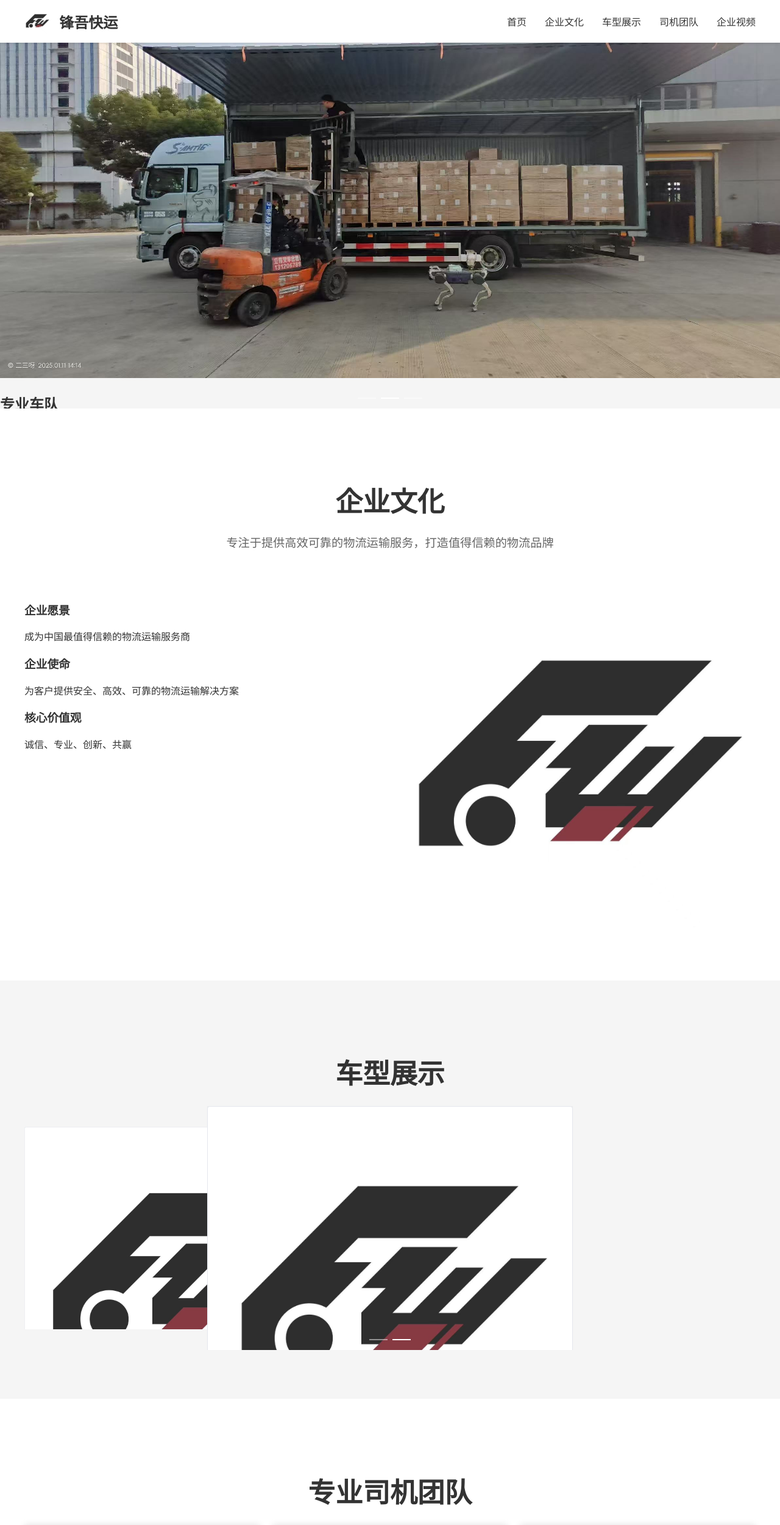
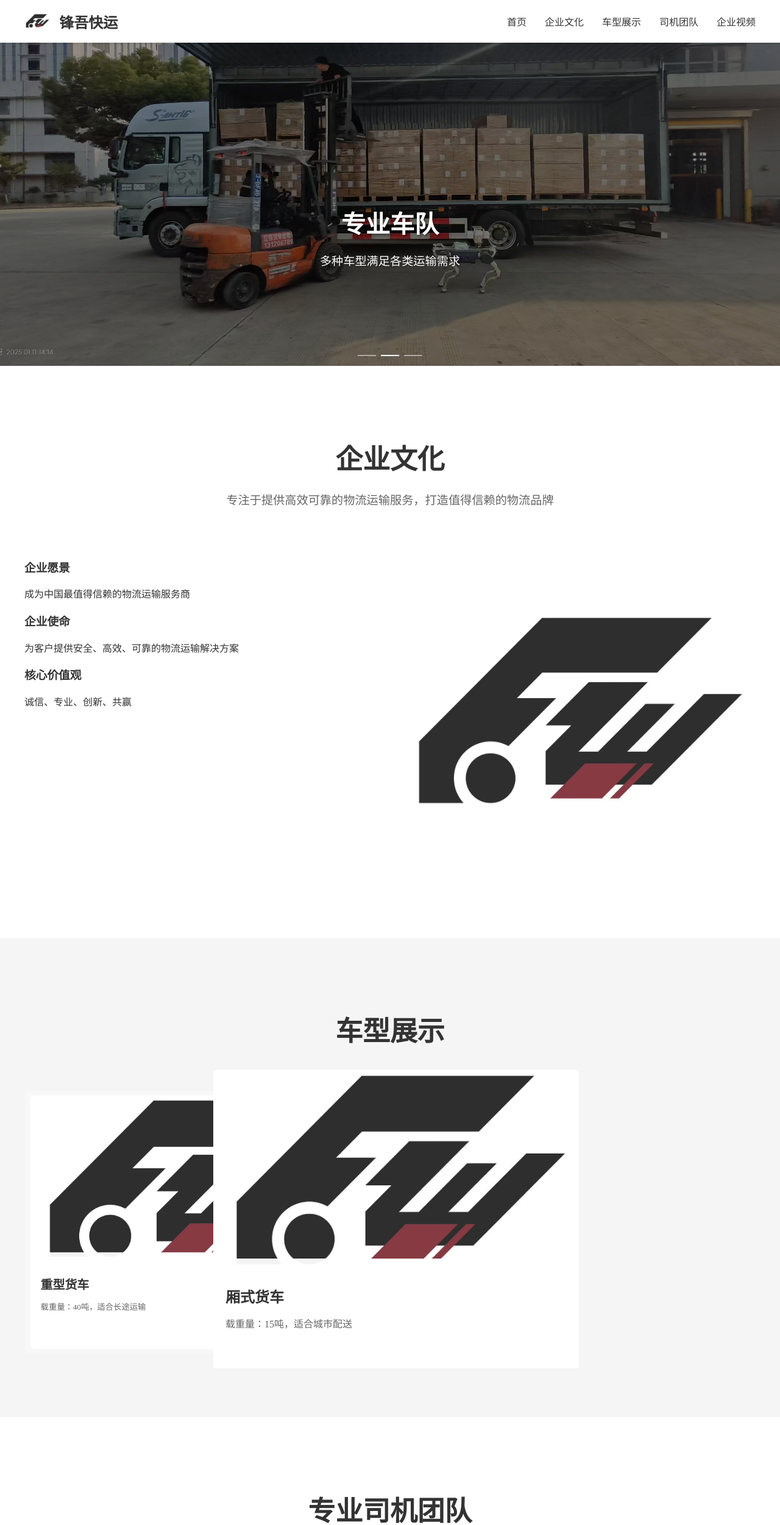
Before and after one commit to barry-wang-1/FengWuOfficial, a Vue app: page / in a window 1280 px wide. Shown: the top 2501 px of the page at 61% size. Built offline with nearby package versions, Linux system fonts and the light colour scheme.

Commit message:
feat: 基本完成电脑网页版 - 轮播图正常显示

```diff
--- a/src/components/Home/Home.css
+++ b/src/components/Home/Home.css
@@ -10,12 +10,127 @@
   margin: 0;
   color: var(--secondary-color);
 }
+
+/* 轮播图样式 */
 .banner-carousel {
-  margin-top: 70px;
-  margin-bottom: 0;
-  box-shadow: none;
-  border-radius: 0;
   width: 100%;
+  height: 600px;
+  position: relative;
+}
+
+.banner-carousel .el-carousel,
+.banner-carousel .el-carousel__container,
+.banner-carousel .el-carousel__item {
+  height: 100% !important;
+}
+
+.banner-carousel .banner-item {
+  position: relative;
+  width: 100%;
+  height: 100%;
+}
+
+.banner-carousel .banner-background {
+  position: absolute;
+  top: 0;
+  left: 0;
+  width: 100%;
+  height: 100%;
+  z-index: 0;
+}
+
+.banner-carousel .banner-overlay {
+  position: absolute;
+  top: 0;
+  left: 0;
+  width: 100%;
+  height: 100%;
+  background: rgba(0, 0, 0, 0.4);
+  z-index: 1;
+}
+
+.banner-carousel .banner-content {
+  position: absolute;
+  bottom: 20%;
+  left: 50%;
+  transform: translateX(-50%);
+  width: 90%;
+  max-width: 1200px;
+  text-align: center;
+  color: #fff;
+  z-index: 999 !important;
+  padding: 20px;
+}
+
+.banner-carousel .banner-content h2 {
+  font-size: 2.5rem;
+  margin-bottom: 1rem;
+  text-shadow: 2px 2px 4px rgba(0, 0, 0, 0.5);
+}
+
+.banner-carousel .banner-content p {
+  font-size: 1.2rem;
+  text-shadow: 1px 1px 2px rgba(0, 0, 0, 0.5);
+}
+/* 车型展示样式 */
+#vehicles .vehicle-card {
+  height: 100%;
+  position: relative;
+  border-radius: 8px;
+  overflow: hidden;
+  background: #fff;
+}
+
+#vehicles .vehicle-image {
+  width: 100%;
+  height: 70%;
+  display: block;
+}
+
+#vehicles .vehicle-info {
+  position: absolute;
+  bottom: 0;
+  left: 0;
+  right: 0;
+  padding: 20px;
+  background: rgba(255, 255, 255, 0.95);
+  min-height: 30%;
+}
+
+#vehicles .vehicle-info h3 {
+  font-size: 1.5rem;
+  margin-bottom: 15px;
+  color: var(--secondary-color);
+}
+
+#vehicles .vehicle-info p {
+  font-size: 1rem;
+  line-height: 1.6;
+  color: #666;
+}
+
+#vehicles .el-carousel__item {
+  padding: 10px;
+}
+/* 其他部分样式保持不变 */
+.section h2 {
+  font-size: 2.8rem;
+  margin-bottom: 1.5rem;
+  text-align: center;
+}
+.section p.section-description {
+  text-align: center;
+  max-width: 800px;
+  margin: 0 auto 60px;
+  font-size: 1.2rem;
+  line-height: 1.6;
+  color: #666;
+}
+
+/* 蓝色背景区块的文字颜色 */
+.section.blue-bg h2,
+.section.blue-bg p {
+  color: #fff;
 }
 
 /* 内容区域容器 */
@@ -44,22 +159,3 @@
   background: #005587;
   color: #fff;
 }
-.section h2 {
-  font-size: 2.8rem;
-  margin-bottom: 1.5rem;
-  text-align: center;
-}
-.section p.section-description {
-  text-align: center;
-  max-width: 800px;
-  margin: 0 auto 60px;
-  font-size: 1.2rem;
-  line-height: 1.6;
-  color: #666;
-}
-
-/* 蓝色背景区块的文字颜色 */
-.section.blue-bg h2,
-.section.blue-bg p {
-  color: #fff;
-}
--- a/src/components/Home/Home.style.scss
+++ b/src/components/Home/Home.style.scss
@@ -1,44 +1,32 @@
 .banner-carousel {
   width: 100%;
   height: 600px;
-  position: relative;
 
   :deep(.el-carousel),
-  :deep(.el-carousel__container) {
-    height: 100%;
-  }
-
+  :deep(.el-carousel__container),
   :deep(.el-carousel__item) {
     height: 100%;
+    position: relative;
     overflow: hidden;
   }
 
-  .banner-wrapper {
+  .banner-item {
+    position: relative;
+    width: 100%;
     height: 100%;
-    width: 100%;
-    position: relative;
-    display: flex;
-    align-items: center;
-    justify-content: center;
+    overflow: hidden;
+
+    // 添加背景色以便调试
+    background-color: rgba(255, 0, 0, 0.1);
   }
 
-  .banner-image-container {
+  .banner-background {
     position: absolute;
     top: 0;
     left: 0;
     width: 100%;
     height: 100%;
-
-    .banner-image {
-      width: 100%;
-      height: 100%;
-
-      :deep(.el-image__inner) {
-        width: 100%;
-        height: 100%;
-        object-fit: cover;
-      }
-    }
+    z-index: 1;
   }
 
   .banner-overlay {
@@ -48,16 +36,23 @@
     width: 100%;
     height: 100%;
     background: rgba(0, 0, 0, 0.4);
-    z-index: 10;
+    z-index: 98;  // 显著提高层级
   }
 
   .banner-content {
-    position: relative;
-    z-index: 20;
+    position: absolute;
+    bottom: 20%;
+    left: 50%;
+    transform: translateX(-50%);
     width: 90%;
     max-width: 1200px;
     text-align: center;
     color: #fff;
+    z-index: 99 !important;  // 强制提高层级
+    padding: 20px;
+    // 添加背景色以便调试
+    background-color: rgba(0, 255, 0, 0.1);
+    z-index: 3;
     padding: 20px;
 
     h2 {
--- a/src/components/Home/Home.template.html
+++ b/src/components/Home/Home.template.html
@@ -3,14 +3,12 @@
   <div class="banner-carousel">
     <el-carousel height="600px" :autoplay="true">
       <el-carousel-item v-for="(banner, index) in banners" :key="index">
-        <div class="banner-wrapper">
-          <div class="banner-image-container">
-            <el-image :src="banner.image" fit="cover" class="banner-image" />
-            <div class="banner-overlay"></div>
-            <div class="banner-content">
-              <h2>{{ banner.title }}</h2>
-              <p>{{ banner.description }}</p>
-            </div>
+        <div class="banner-item">
+          <el-image :src="banner.image" fit="cover" class="banner-background" />
+          <div class="banner-overlay"></div>
+          <div class="banner-content">
+            <h2>{{ banner.title }}</h2>
+            <p>{{ banner.description }}</p>
           </div>
         </div>
       </el-carousel-item>
@@ -47,15 +45,15 @@
   <div class="section dark-bg" id="vehicles">
     <div class="content-container">
       <h2>车型展示</h2>
-      <el-carousel :interval="4000" type="card" height="400px">
+      <el-carousel :interval="4000" type="card" height="500px">
         <el-carousel-item v-for="(vehicle, index) in vehicles" :key="index">
-          <el-card>
-            <el-image :src="vehicle.image" fit="cover" />
+          <div class="vehicle-card">
+            <el-image :src="vehicle.image" fit="cover" class="vehicle-image" />
             <div class="vehicle-info">
               <h3>{{ vehicle.name }}</h3>
               <p>{{ vehicle.description }}</p>
             </div>
-          </el-card>
+          </div>
         </el-carousel-item>
       </el-carousel>
     </div>
```
